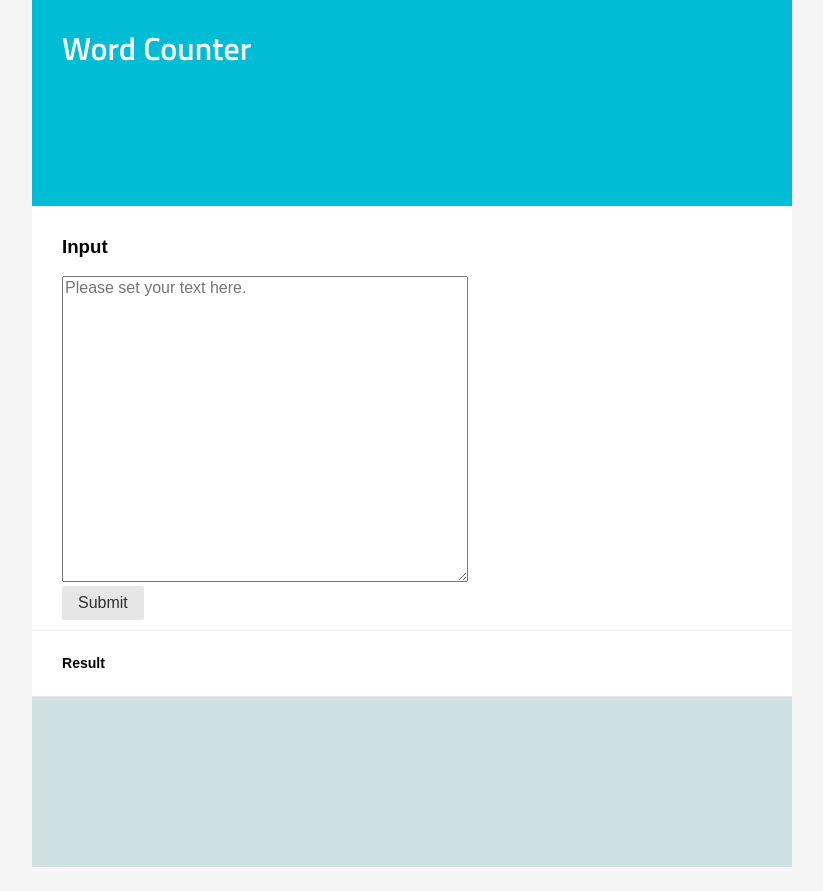
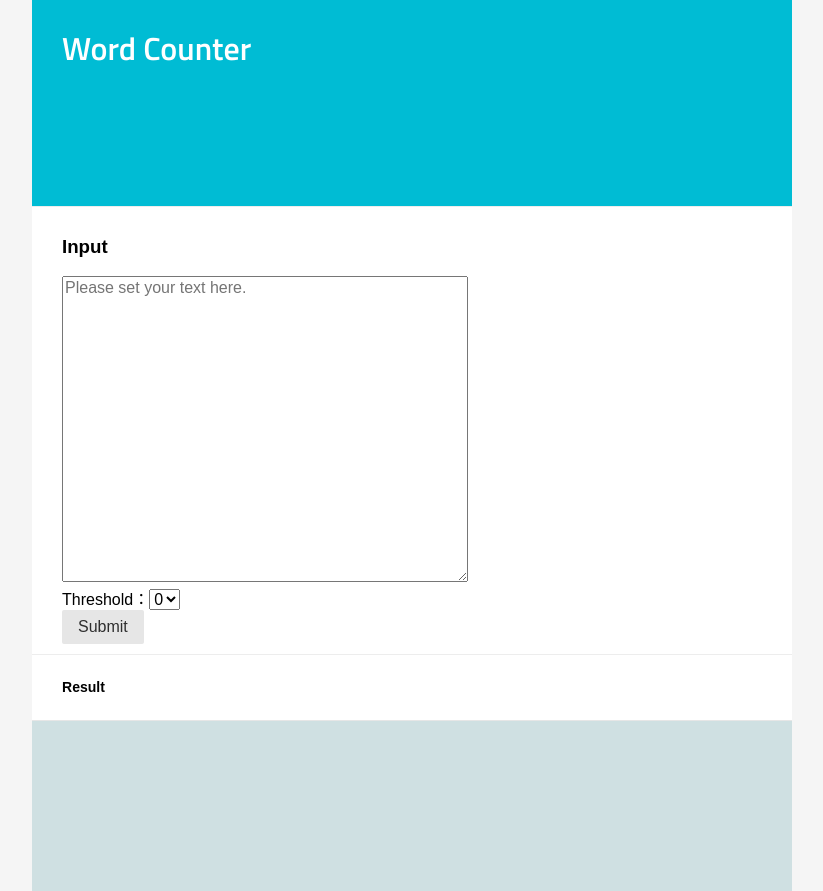
Before and after one commit to nakaokat/word_counter, a Flask app: page / in a window 1280 px wide. Shown: the whole page, without its empty margins (228-1051 px from the left). Before the commit the page ends 867 px from the top, so only its background shows below. Run offline with Flask 2, Linux system fonts and the light colour scheme.

Commit message:
feat: threshold form

```diff
--- a/run.py
+++ b/run.py
@@ -10,7 +10,8 @@ def input():
     if request.method == 'POST':
         text = request.form['text']
         result = main.main(text, main.ignore)
-        return render_template("input.html", result=result)
+        threshold = int(request.form["threshold"])
+        return render_template("input.html", result=result, threshold=threshold)
     else:
         return render_template("input.html", result=result)
 
--- a/templates/input.html
+++ b/templates/input.html
@@ -10,6 +10,12 @@
     <h3>Input</h3>
     <textarea name="text" id="input_text" cols="100" placeholder="Please set your text here."></textarea>
     <br>
+    <label>Threshold：</label><select name="threshold">
+        <option value="0">0</option>
+        <option value="1">1</option>
+        <option value="2">2</option>
+    </select>
+    <br>
     <input class="pure-button" type="submit">
   </div>
   </form>
@@ -18,7 +24,7 @@
     <h3>Result</h3>
     <table>
   {% for k, v in result.items(): %}
-      {% if v > 0:%}
+      {% if v > threshold: %}
       <tr><td>{{k}}</td> <td>{{v}}</td></tr>
       {% endif %}
     {% endfor%}
```
